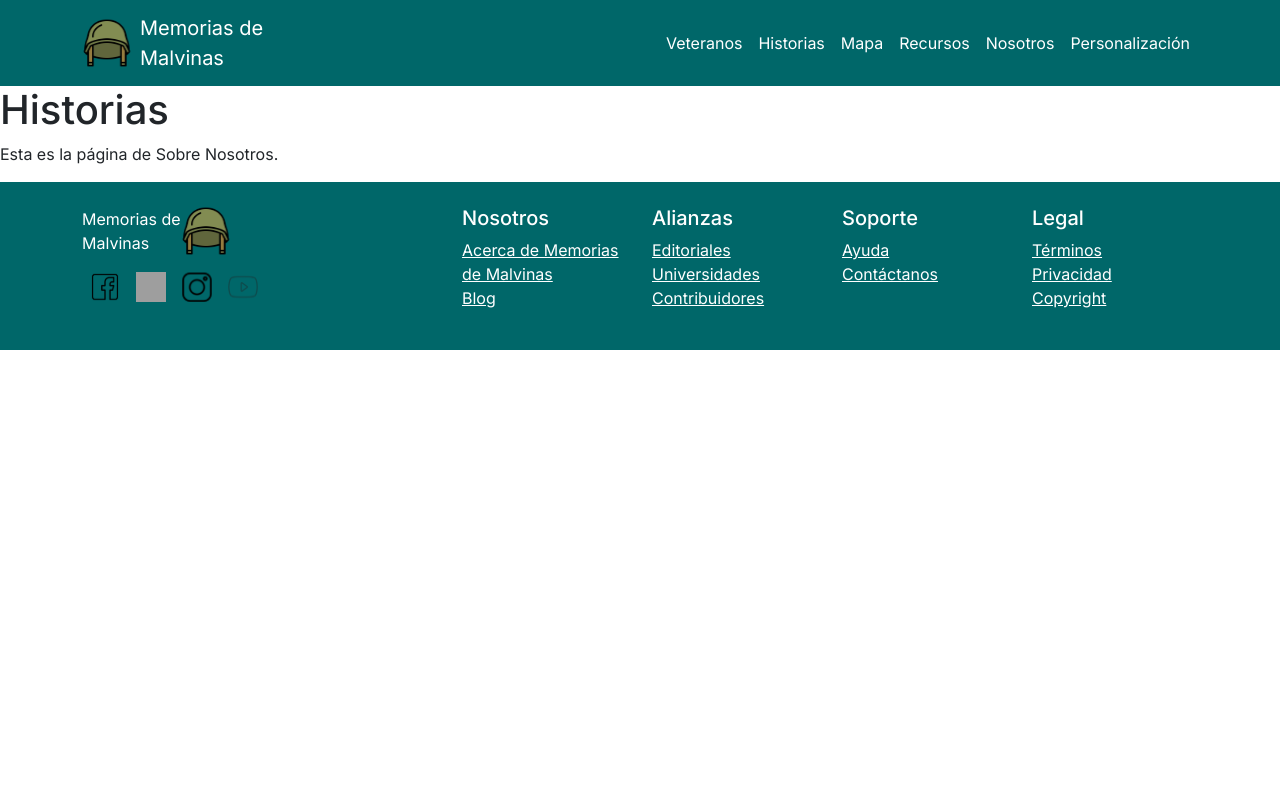
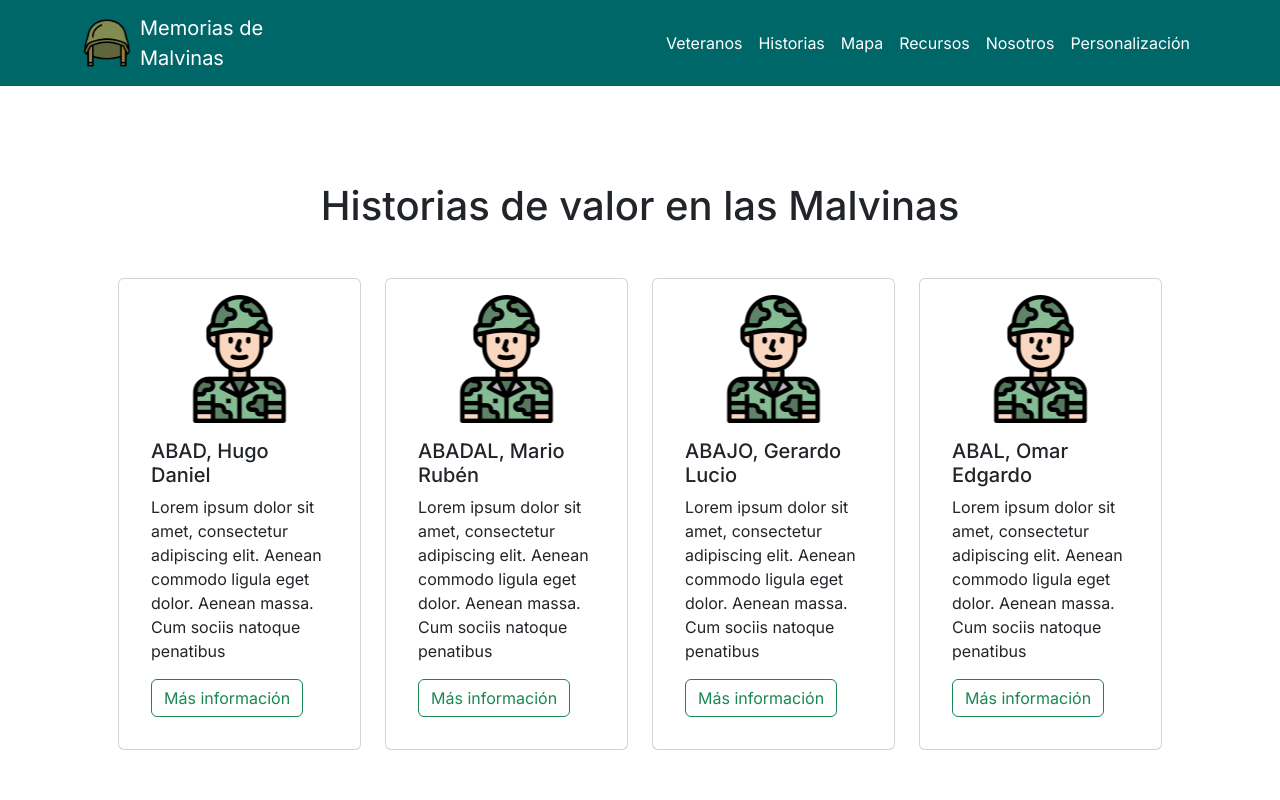
Before and after one commit to Lucho-Castagno/deu-malvinas, a Next.js app: page /historias in a window 1280 px wide. Shown: the top 800 px of the page. Built offline with nearby package versions, Linux system fonts and the light colour scheme; grey boxes are pictures that could not be loaded.

Commit message:
add. stories view

```diff
--- /dev/null
+++ b/src/app/historias/Historias.module.css
@@ -0,0 +1,24 @@
+  .titulo{
+    color:#40A578;
+    font-weight: bold;
+  }
+
+  .search-bar {
+    margin-bottom: 1rem;
+  }
+
+  .search-bar input[type="text"] {
+    padding: 0.5rem;
+    margin-right: 1rem;
+    background-color: #E6FF94;
+    border: 1px solid #ccc;
+    border-radius: 4px;
+  }
+
+  .search-bar button {
+    padding: 0.5rem 1rem;
+    background-color: #fafafa;
+    border: none;
+    border-radius: 4px;
+    cursor: pointer;
+  }
--- a/src/app/historias/page.js
+++ b/src/app/historias/page.js
@@ -1,8 +1,49 @@
+import React from 'react';
+import Image from 'next/image';
+
 export default function HistoriasPage() {
-    return (
-      <div>
-        <h1>Historias</h1>
-        <p>Esta es la página de Sobre Nosotros.</p>
+  const historias = [
+    {
+      nombre: "ABAD, Hugo Daniel",
+      descripcion: "Lorem ipsum dolor sit amet, consectetur adipiscing elit. Aenean commodo ligula eget dolor. Aenean massa. Cum sociis natoque penatibus",
+      imgSrc: "/soldado2.svg"
+    },
+    {
+      nombre: "ABADAL, Mario Rubén",
+      descripcion: "Lorem ipsum dolor sit amet, consectetur adipiscing elit. Aenean commodo ligula eget dolor. Aenean massa. Cum sociis natoque penatibus",
+      imgSrc: "/soldado2.svg"
+    },
+    {
+      nombre: "ABAJO, Gerardo Lucio",
+      descripcion: "Lorem ipsum dolor sit amet, consectetur adipiscing elit. Aenean commodo ligula eget dolor. Aenean massa. Cum sociis natoque penatibus",
+      imgSrc: "/soldado2.svg"
+    },
+    {
+      nombre: "ABAL, Omar Edgardo",
+      descripcion: "Lorem ipsum dolor sit amet, consectetur adipiscing elit. Aenean commodo ligula eget dolor. Aenean massa. Cum sociis natoque penatibus",
+      imgSrc: "/soldado2.svg"
+    }
+  ];
+
+  return (
+    <main className="container my-5 p-5" role="main">
+      <h1 className="text-center titulo mb-5">Historias de valor en las Malvinas</h1>
+      <div className="row">
+        {historias.map((historia, index) => (
+          <div className="col-md-6 col-lg-3 mb-4" key={index}>
+            <div className="card h-100 bg-lightyellow p-3">
+              <Image src={historia.imgSrc} className="card-img-top" alt={historia.nombre} width={128} height={128} />
+              <div className="card-body">
+                <h5 className="card-title">{historia.nombre}</h5>
+                <p className="card-text">{historia.descripcion}</p>
+                <button className="btn btn-outline-success" aria-label={`Más información sobre ${historia.nombre}`}>
+                  Más información
+                </button>
+              </div>
+            </div>
+          </div>
+        ))}
       </div>
-    );
-  }
+    </main>
+  );
+};
--- a/src/app/page.module.css
+++ b/src/app/page.module.css
@@ -44,6 +44,7 @@
 .subtitleImage {
   width: 40px;
   height: 40px;
+  margin-left: 10px;
 }
 
 .photoGallery {
--- a/src/app/page.tsx
+++ b/src/app/page.tsx
@@ -28,7 +28,7 @@ export default function Home() {
         <p className={styles.subtitle}>
           Veteranos que lucharon en Malvinas
           <Image src="/soldado.png" alt="Soldado" width={200} height={200} className={styles.subtitleImage} />
-          </p>
+        </p>
       </section>
       <section className={`container text-center mb-5`}>
         <div className="row">
--- a/src/app/personalizacion/page.js
+++ b/src/app/personalizacion/page.js
@@ -1,6 +1,6 @@
 export default function PersonalizacionPage() {
     return (
-      <div className="container my-5 py-5">
+      <div className="container my-5 py-5" role="main">
         <h1 className="mb-5">Personalizacion</h1>
         <div className="row">
           <div className="col-md-6">
--- a/src/app/veteranos/ver.modules.css
+++ b/src/app/veteranos/ver.modules.css
@@ -18,7 +18,6 @@
   .search-bar button {
     padding: 0.5rem 1rem;
     background-color: #fafafa;
-    color: rgb(140, 140, 140);
     border: none;
     border-radius: 4px;
     cursor: pointer;
@@ -44,7 +43,7 @@
     vertical-align: top;
   }
 
-  .data-table button {
+  .data-table .btn-lightyellow {
     margin-right: 0.5rem;
     padding: 0.3rem 0.5rem;
     background-color: #E6FF94;
```
Also changed, not shown: src/app/veteranos/page.js (+4 -4 lines), public/soldado2.png (added), public/soldado2.svg (added).
